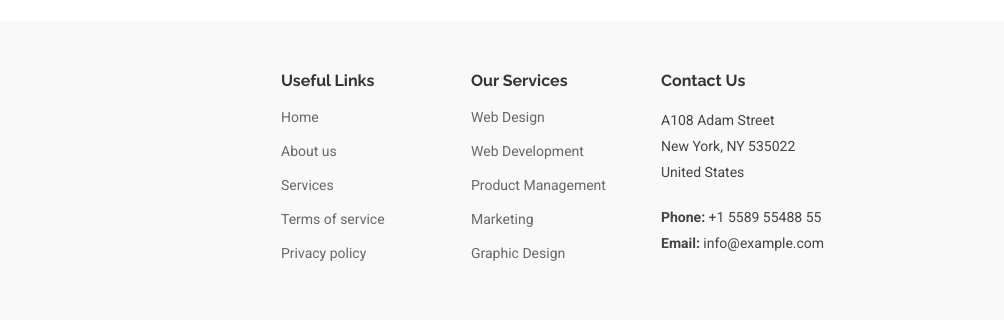
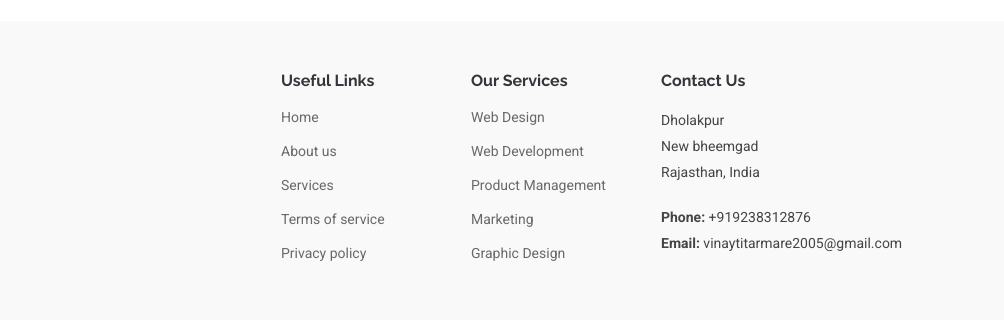
Before and after one commit to Vinaytitarmare/Wildcraft_vinay, a plain HTML site: page webcraft/index.html in a window 1280 px wide. Shown: the part 6003-6323 px from the top of the page, 276-1280 px from the left. Drawn offline with Linux system fonts and the light colour scheme.

Commit message:
Update index.html

```diff
--- a/webcraft/index.html
+++ b/webcraft/index.html
@@ -758,11 +758,11 @@
 
         <div class="col-lg-3 col-md-12 footer-contact text-center text-md-start">
           <h4>Contact Us</h4>
-          <p>A108 Adam Street</p>
-          <p>New York, NY 535022</p>
-          <p>United States</p>
-          <p class="mt-4"><strong>Phone:</strong> <span>+1 5589 55488 55</span></p>
-          <p><strong>Email:</strong> <span>info@example.com</span></p>
+          <p>Dholakpur</p>
+          <p>New bheemgad</p>
+          <p>Rajasthan, India</p>
+          <p class="mt-4"><strong>Phone:</strong> <span>+919238312876</span></p>
+          <p><strong>Email:</strong> <span>vinaytitarmare2005@gmail.com</span></p>
         </div>
 
       </div>
```
